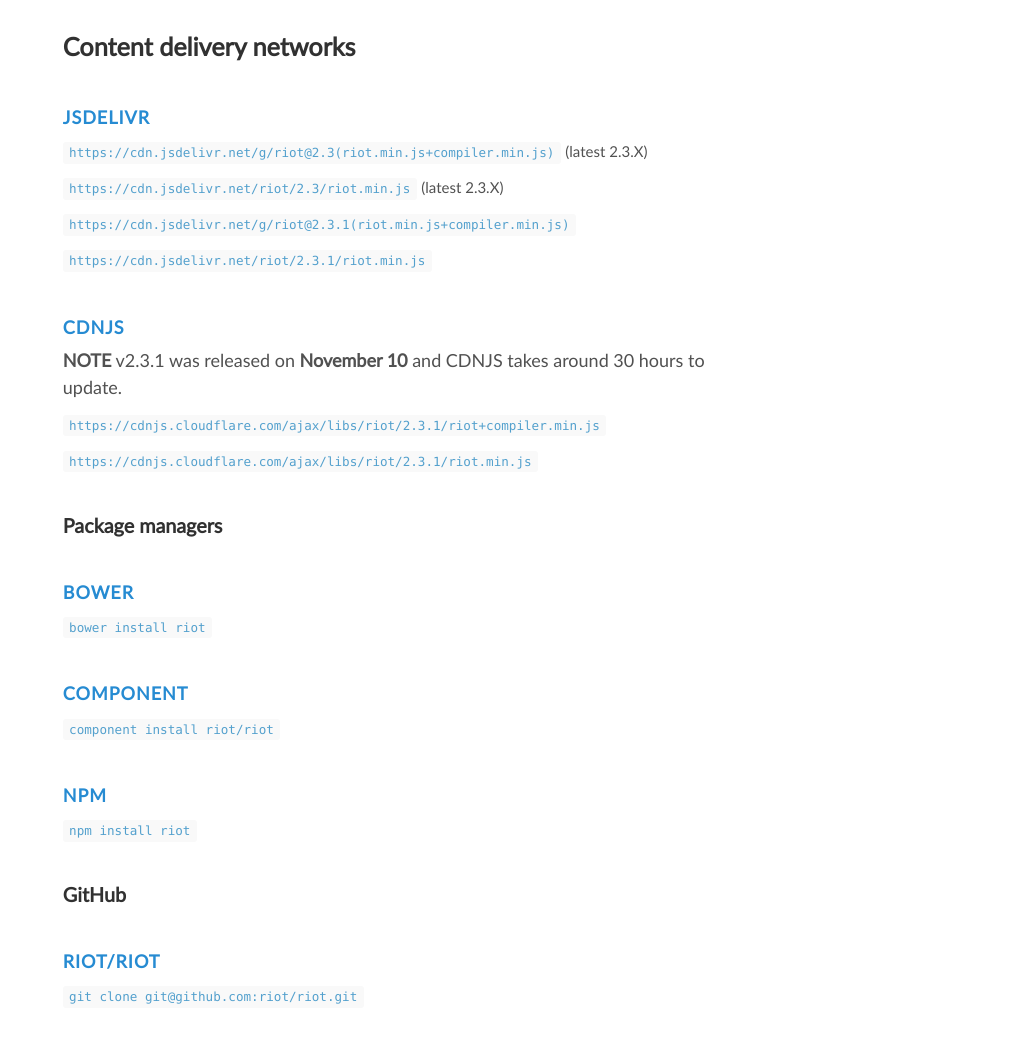
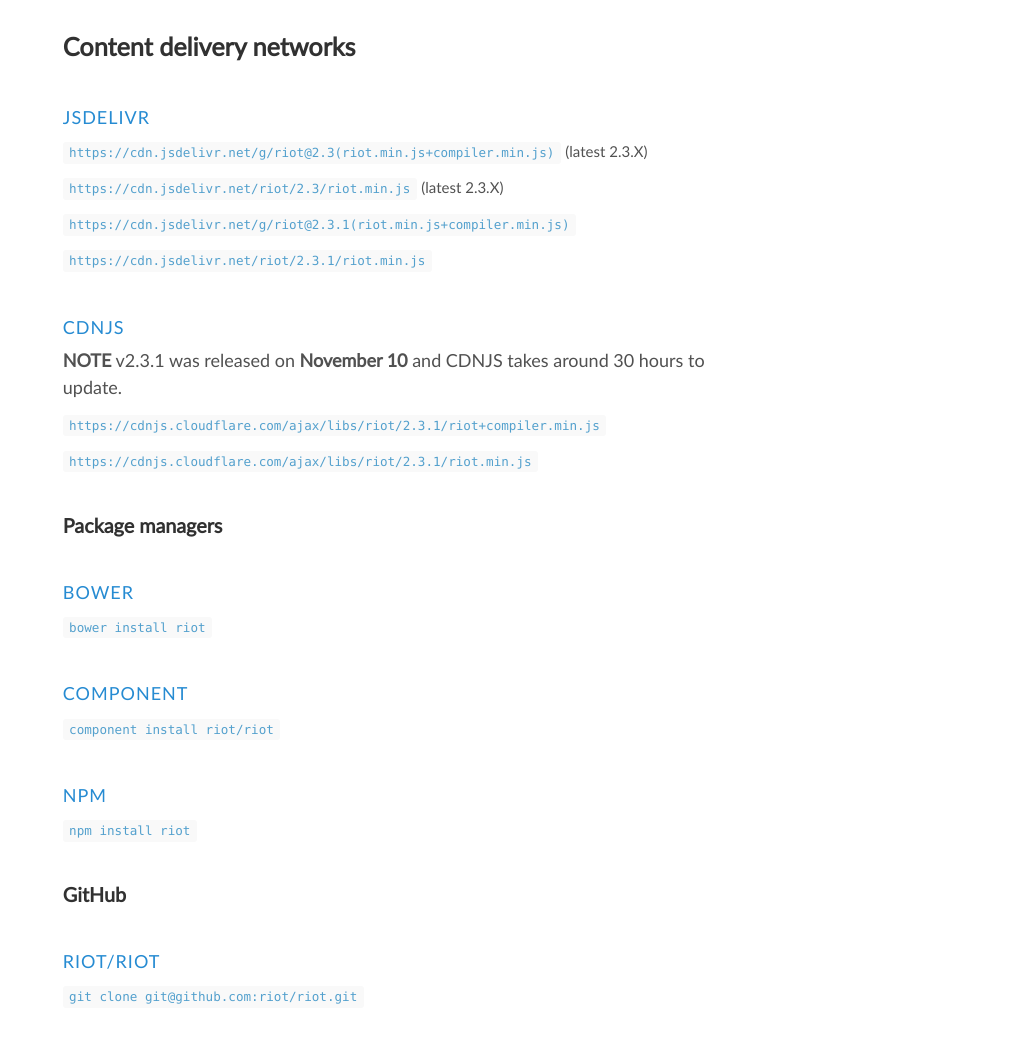
Before and after one commit to riot/riot.github.io, a Jekyll site: the page built from download.md, in a window 1280 px wide. Shown: the part 515-1573 px from the top of the page, without its empty margins (246-1280 px from the left). Built offline with Jekyll 4.4.1, drawn with Linux system fonts in a browser that asks for light colours; nearby versions of some CDN libraries; Markdown is read by kramdown in place of the engine named in the settings.

Commit message:
Small font weight adjustment

```diff
--- a/style/_type.scss
+++ b/style/_type.scss
@@ -4,7 +4,7 @@
 
 h1, h2, h3, h4, h5, h6 {
   margin-bottom: .5rem;
-  font-weight: bolder;
+  font-weight: bold;
 
   // font-weight: bold;
   line-height: 1.25;
@@ -38,6 +38,7 @@
   text-transform: uppercase;
   letter-spacing: 1px;
   color: #444;
+  font-weight: normal;
 }
 
 p {
```
